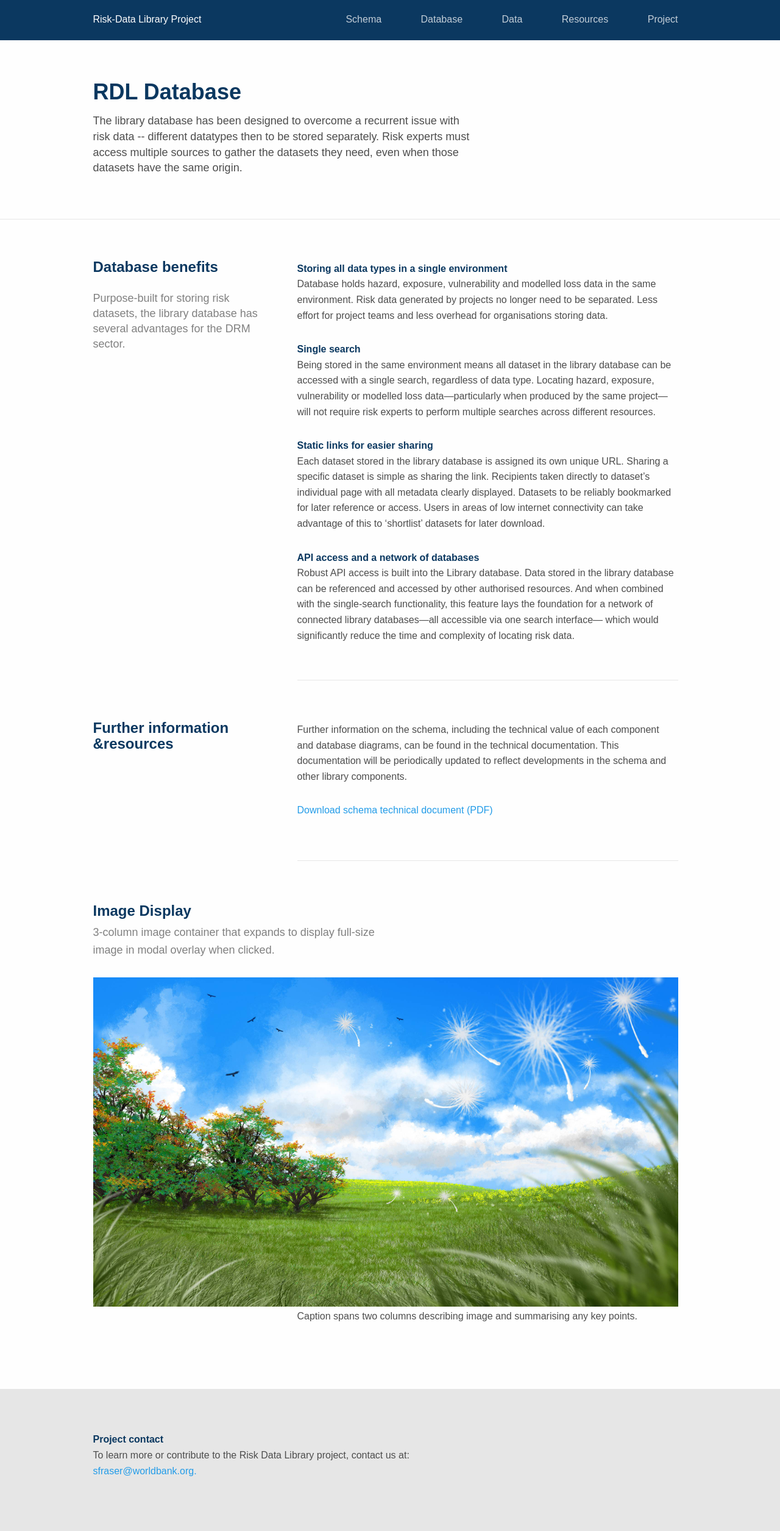
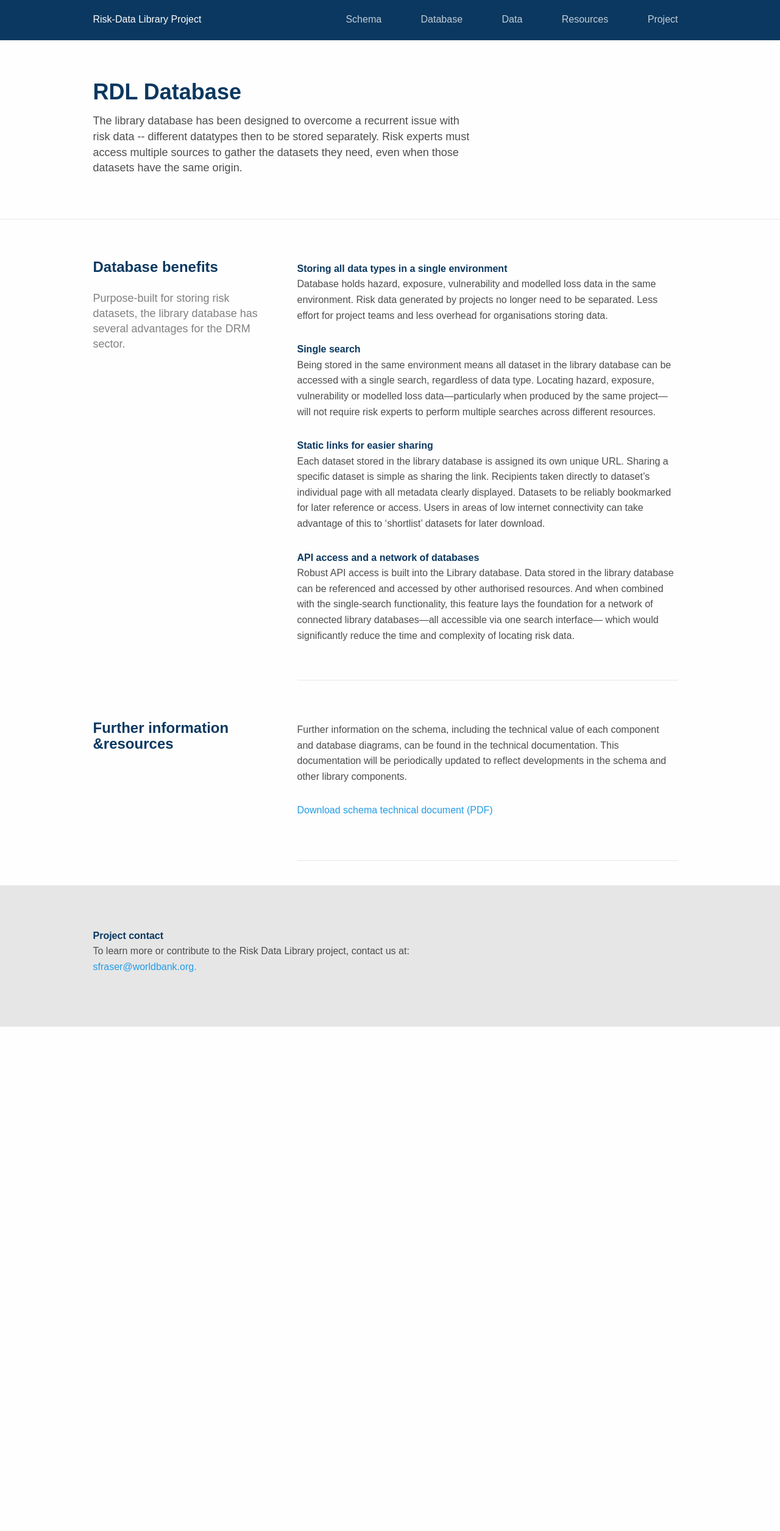
Before and after one commit to GFDRR/risk-data-library.github.io, a Jekyll site: the page built from database.html, in a window 1280 px wide. Shown: the whole page at 61% size. Built offline with Jekyll 4.4.1, drawn with Linux system fonts in a browser that asks for light colours; nearby versions of some CDN libraries; after the commit the page ends 1684 px from its top, so only the background shows below that.

Commit message:
hide image block

```diff
--- a/_sass/main.scss
+++ b/_sass/main.scss
@@ -256,3 +256,7 @@ div.no-margin-bottom {
     margin-top: 0;
   }
 }
+
+.hidden {
+  display: none;
+}
--- a/database.html
+++ b/database.html
@@ -63,7 +63,7 @@ description: The library database has been designed to overcome a recurrent issu
   </div>
 </div>
 
-<div class="image-container  component-individual data-table-margin-bottom">
+<div class="image-container hidden component-individual data-table-margin-bottom">
   <h2 class="data-title title-padding-bottom">Image Display</h2>
   <p class="data-subtitle">
     3-column image container that expands to display full-size image in modal overlay when clicked.
--- a/schemas.html
+++ b/schemas.html
@@ -76,7 +76,9 @@ description: The library schema is designed specifically for describing risk dat
   </div>
 </div>
 
-<div class="image-container  component-individual data-table-margin-bottom">
+<!-- Remove hidden class to display image block -->
+
+<div class="image-container hidden component-individual data-table-margin-bottom">
   <h2 class="data-title title-padding-bottom">Image Display</h2>
   <p class="data-subtitle">
     3-column image container that expands to display full-size image in modal overlay when clicked.
```
Also changed, not shown: README.md.
